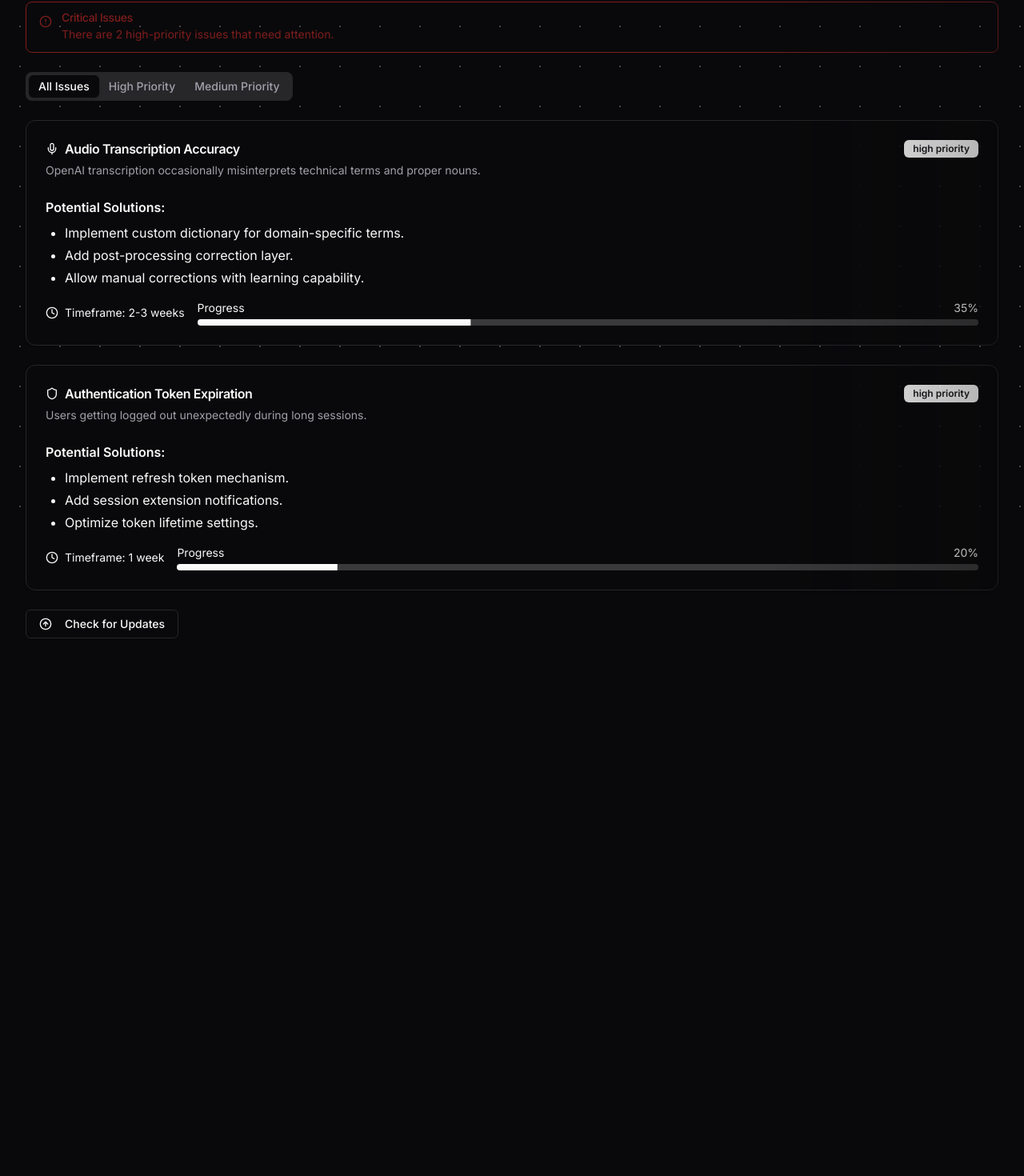
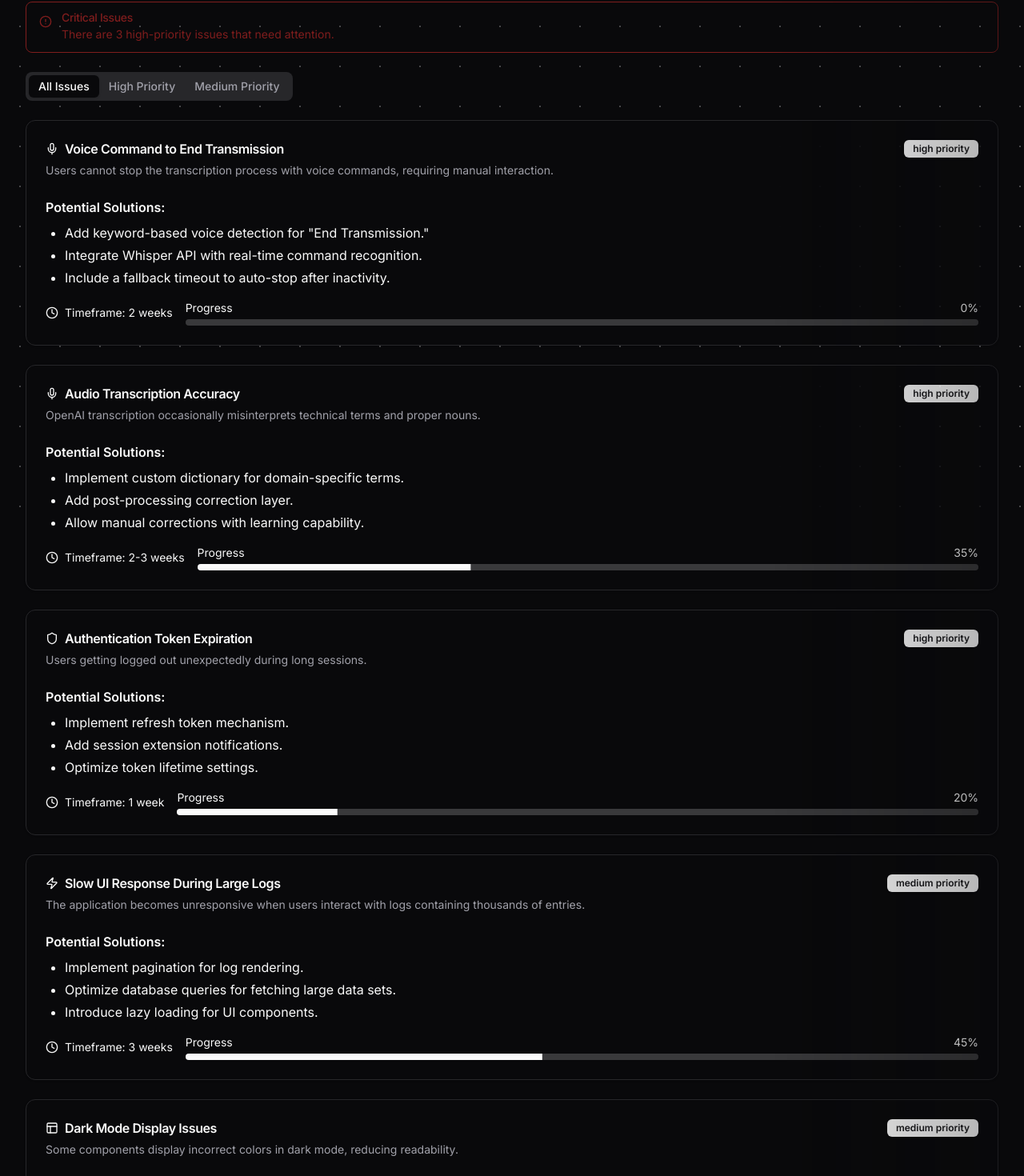
Before and after one commit to xi-Rick/captains-log, a Next.js app: page /issues in a window 1280 px wide. Shown: the part 142-1612 px from the top of the page at 80% size. Before the commit the page ends 972 px from the top, so only its background shows below. Built offline with nearby package versions, Linux system fonts and the light colour scheme.

Commit message:
refactor(issues): added issues to page

```diff
--- a/app/docs/page.tsx
+++ b/app/docs/page.tsx
@@ -43,6 +43,7 @@ export default function Documentation() {
         },
         { name: 'Tailwind CSS', description: 'Utility-first CSS framework' },
         { name: 'shadcn/ui', description: 'Reusable component library' },
+        { name: 'once-ui', description: 'UI components library' },
         { name: 'Framer Motion', description: 'Animation library' },
       ],
     },
--- a/app/issues/page.tsx
+++ b/app/issues/page.tsx
@@ -37,6 +37,23 @@ export default function Issues() {
   const issues = [
     {
       id: 1,
+      title: 'Voice Command to End Transmission',
+      description:
+        'Users cannot stop the transcription process with voice commands, requiring manual interaction.',
+      priority: 'high',
+      category: 'core',
+      status: 'planned',
+      impact: 'User Workflow',
+      solutions: [
+        'Add keyword-based voice detection for "End Transmission."',
+        'Integrate Whisper API with real-time command recognition.',
+        'Include a fallback timeout to auto-stop after inactivity.',
+      ],
+      timeframe: '2 weeks',
+      progress: 0,
+    },
+    {
+      id: 2,
       title: 'Audio Transcription Accuracy',
       description:
         'OpenAI transcription occasionally misinterprets technical terms and proper nouns.',
@@ -53,7 +70,7 @@ export default function Issues() {
       progress: 35,
     },
     {
-      id: 2,
+      id: 3,
       title: 'Authentication Token Expiration',
       description:
         'Users getting logged out unexpectedly during long sessions.',
@@ -69,7 +86,40 @@ export default function Issues() {
       timeframe: '1 week',
       progress: 20,
     },
-    // Add more issues here...
+    {
+      id: 4,
+      title: 'Slow UI Response During Large Logs',
+      description:
+        'The application becomes unresponsive when users interact with logs containing thousands of entries.',
+      priority: 'medium',
+      category: 'performance',
+      status: 'in-progress',
+      impact: 'App Performance',
+      solutions: [
+        'Implement pagination for log rendering.',
+        'Optimize database queries for fetching large data sets.',
+        'Introduce lazy loading for UI components.',
+      ],
+      timeframe: '3 weeks',
+      progress: 45,
+    },
+    {
+      id: 5,
+      title: 'Dark Mode Display Issues',
+      description:
+        'Some components display incorrect colors in dark mode, reducing readability.',
+      priority: 'medium',
+      category: 'ui',
+      status: 'open',
+      impact: 'Visual Design',
+      solutions: [
+        'Audit all UI components for dark mode compatibility.',
+        'Use TailwindCSS dark mode utilities to fix color contrast.',
+        'Add unit tests for theme consistency.',
+      ],
+      timeframe: '1 week',
+      progress: 10,
+    },
   ];
 
   const getCategoryIcon = (category: string) => {
```
Also changed, not shown: 1 other file (tests, documents, lock files or other folders).
